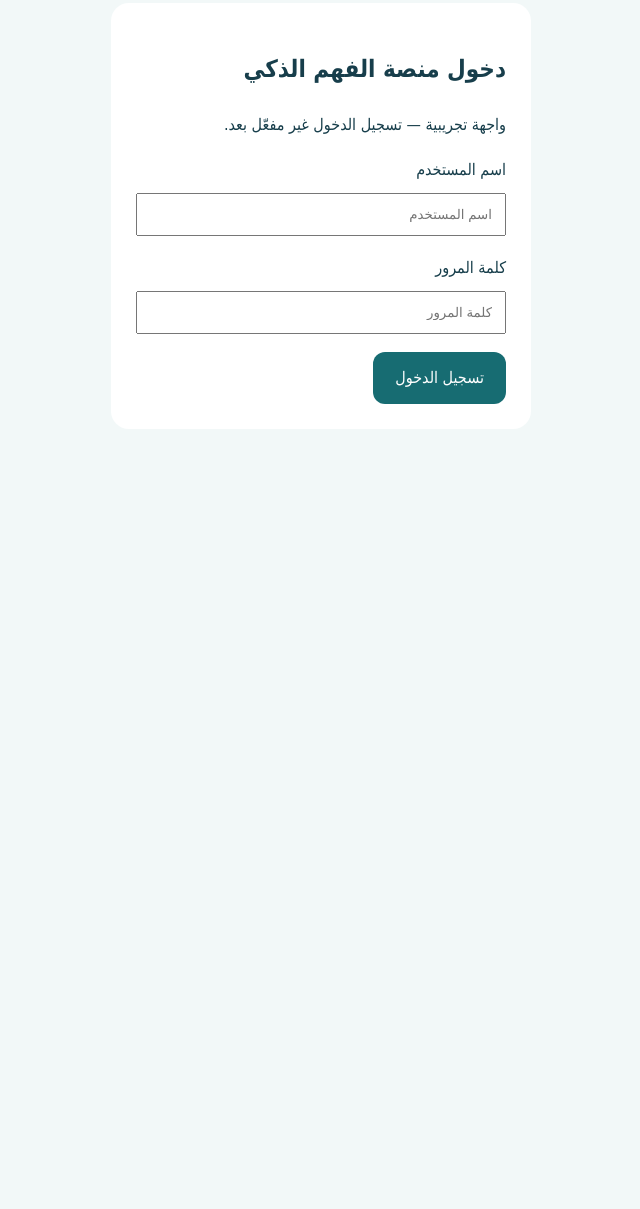
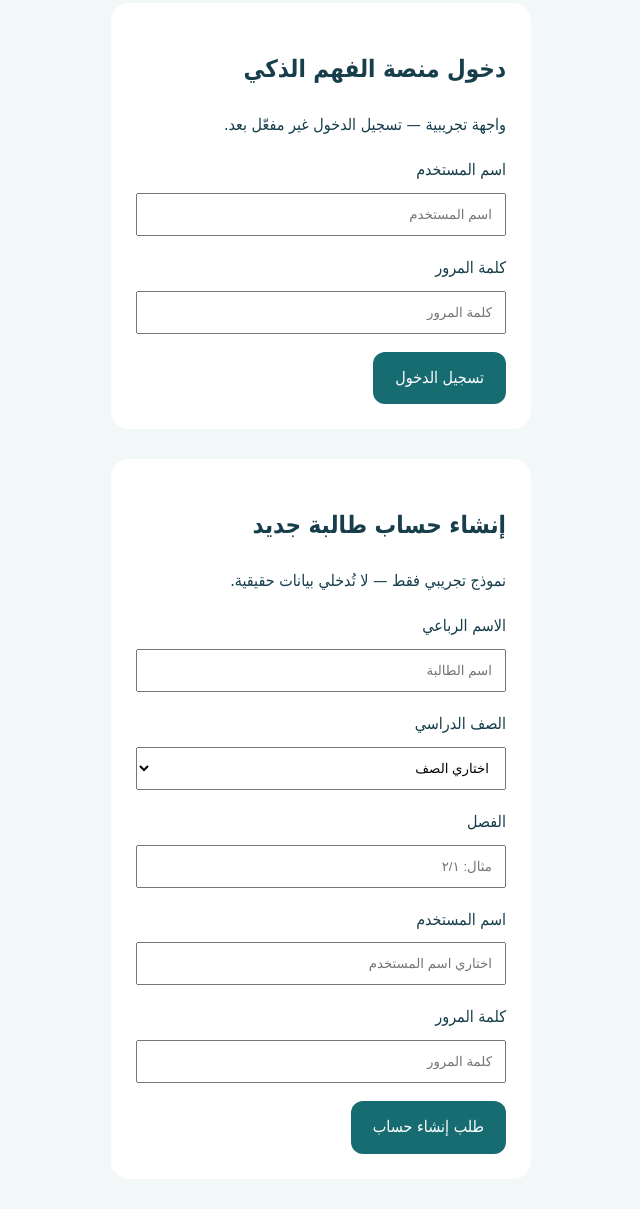
Before and after one commit to mamag1434-beep/al-fahm-al-thaki, a plain HTML site: page index.html in a window 1280 px wide. Shown: the part 947-2156 px from the top of the page, without its empty margins (319-959 px from the left). Before the commit the page ends 1406 px from the top, so only its background shows below. Drawn offline with Linux system fonts and the light colour scheme.

Commit message:
Update index.html

```diff
--- a/index.html
+++ b/index.html
@@ -130,5 +130,32 @@ placeholder="كلمة المرور" style="width:100%;padding:12px;margin:8px 0
 تسجيل الدخول
 </button>
 </section>
+  <section id="register-preview" style="max-width:420px;margin:30px auto;padding:25px;background:white;border-radius:18px;text-align:right;">
+<h2>إنشاء حساب طالبة جديد</h2>
+<p>نموذج تجريبي فقط — لا تُدخلي بيانات حقيقية.</p>
+
+<label>الاسم الرباعي</label>
+<input type="text" placeholder="اسم الطالبة" style="width:100%;padding:12px;margin:8px 0 18px;">
+
+<label>الصف الدراسي</label>
+<select style="width:100%;padding:12px;margin:8px 0 18px;">
+<option>اختاري الصف</option>
+<option>الثاني الثانوي</option>
+<option>الثالث الثانوي</option>
+</select>
+
+<label>الفصل</label>
+<input type="text" placeholder="مثال: ٢/١" style="width:100%;padding:12px;margin:8px 0 18px;">
+
+<label>اسم المستخدم</label>
+<input type="text" placeholder="اختاري اسم المستخدم" style="width:100%;padding:12px;margin:8px 0 18px;">
+
+<label>كلمة المرور</label>
+<input type="password" placeholder="كلمة المرور" style="width:100%;padding:12px;margin:8px 0 18px;">
+
+<button type="button" onclick="alert('التسجيل غير مفعّل بعد. ستحتاج الحسابات إلى موافقة مديرة المنصة.')">
+طلب إنشاء حساب
+</button>
+</section>
 </body>
 </html>
```
